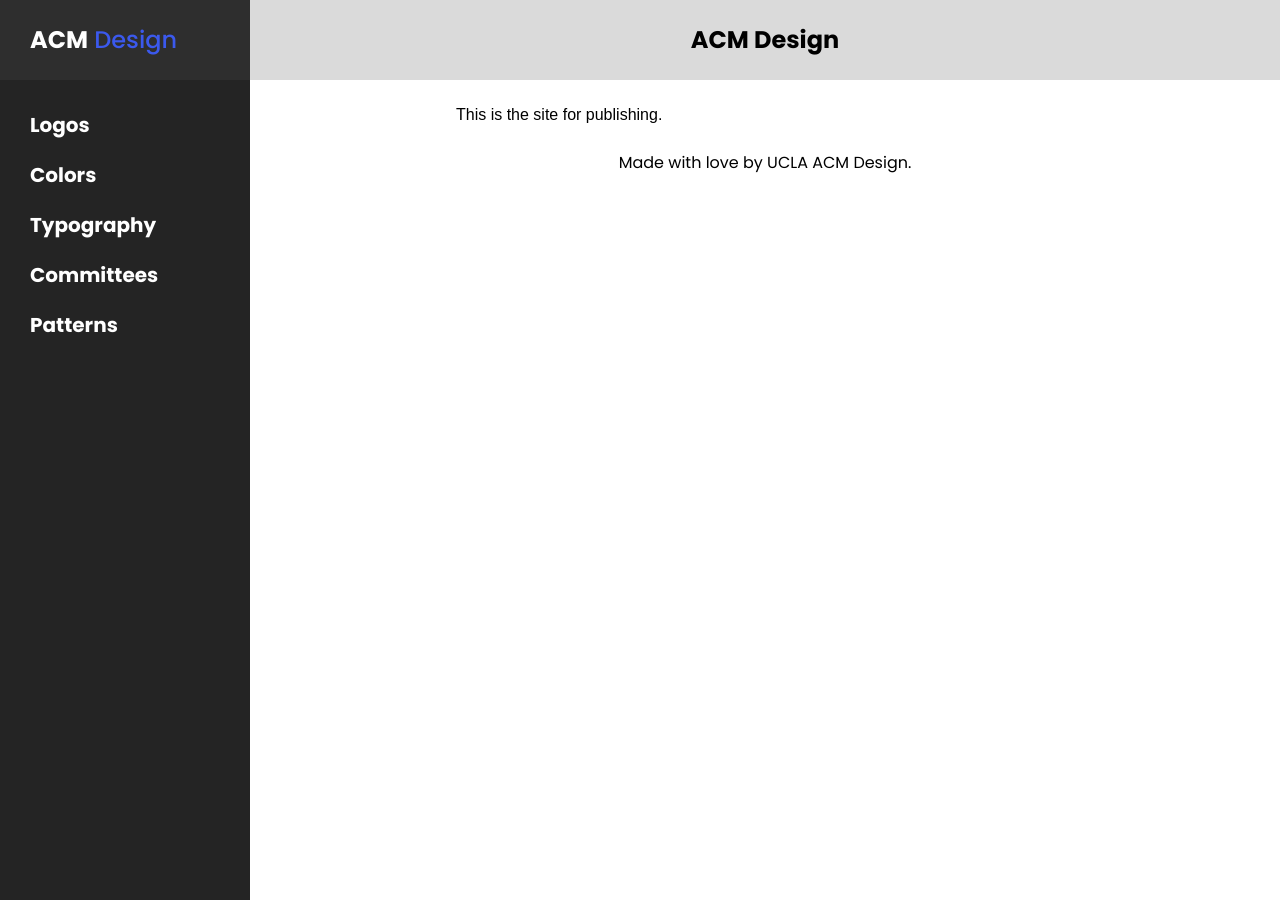
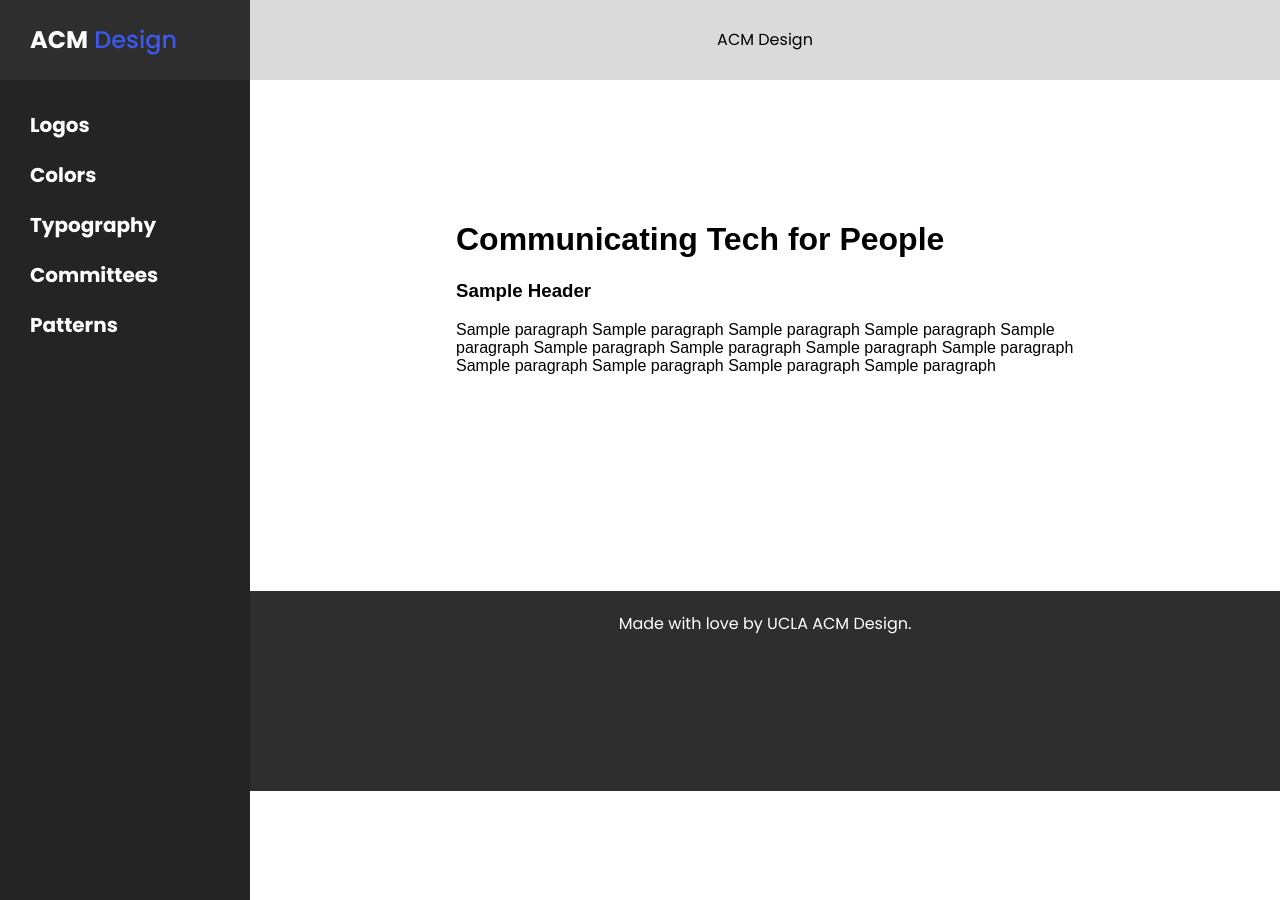
Before and after one commit to uclaacm/Styleguide, a Jekyll site: the page built from _pages/01__home.md, in a window 1280 px wide. Built offline with Jekyll 4.4.1, drawn with Linux system fonts in a browser that asks for light colours; some web fonts are replaced.

Commit message:
Updated header to be fixed, added testing content into home.md

```diff
--- a/_includes/head.html
+++ b/_includes/head.html
@@ -4,6 +4,6 @@
   <link rel="stylesheet" href="{{ site.baseurl}}/css/main.css">
   <link rel="canonical" href="{{ page.url | replace:'index.html','' | prepend: site.baseurl | prepend: site.url }}">
   <link href="https://fonts.googleapis.com/css?family=Poppins:300,400,500,600,700" rel="stylesheet">
-  <link href="https://fonts.googleapis.com/css?family=Chivo" rel="stylesheet">
+  <link href="https://fonts.googleapis.com/css?family=Chivo:300,400,700,900" rel="stylesheet">
   <link href="https://fonts.googleapis.com/css?family=Space+Mono" rel="stylesheet">
 </head>
--- a/_layouts/page.html
+++ b/_layouts/page.html
@@ -3,8 +3,10 @@
 {% include head.html %}
 <body>
   {% include header.html %}
+  <div class="page-header">
+    {% if page.title %}{{ page.title }}{% endif %}
+  </div>
   <div class="content">
-    <h2>{% if page.title %}{{ page.title }}{% endif %}</h2>
     <div class="content-body">
       {{ content }}
     </div>
--- a/_pages/01__home.md
+++ b/_pages/01__home.md
@@ -3,4 +3,6 @@
 title: ACM Design
 permalink: /
 ---
-This is the site for publishing.
+<h1>Communicating Tech for People</h1>
+<h3>Sample Header</h3>
+<p>Sample paragraph Sample paragraph Sample paragraph Sample paragraph Sample paragraph Sample paragraph Sample paragraph Sample paragraph Sample paragraph Sample paragraph Sample paragraph Sample paragraph Sample paragraph</p>
--- a/_sass/_layout.scss
+++ b/_sass/_layout.scss
@@ -6,8 +6,13 @@
 }
 
 footer {
+  height: 200px;
+  padding-top: 20px;
+  font-family: $font-display;
+  background-color: #2E2E2E;
+  color: white;
   text-align: center;
-  font-family: $font-display;
+
   p {
     margin: 0;
   }
@@ -61,20 +66,23 @@
   color: white;
 }
 
+.page-header {
+  position: fixed;
+  left: 250px;
+  width: 100%;
+  margin: 0;
+  padding: 10px 250px 10px 0px;
+  line-height: 60px;
+  font-family: $font-display;
+  background-color: #DADADA;
+  text-align: center;
+}
+
 .content {
   margin-left: 250px;
   width: auto;
-  h2 {
-    font-family: $font-display;
-    line-height: 60px;
-    background-color: #DADADA;
-    text-align: center;
-    margin: 0;
-    padding: 10px 0 10px 0;
-  }
 }
 
 .content-body {
-  padding: 10px;
-  padding-left: 20%;
+  padding: 200px 20%;
 }
```
